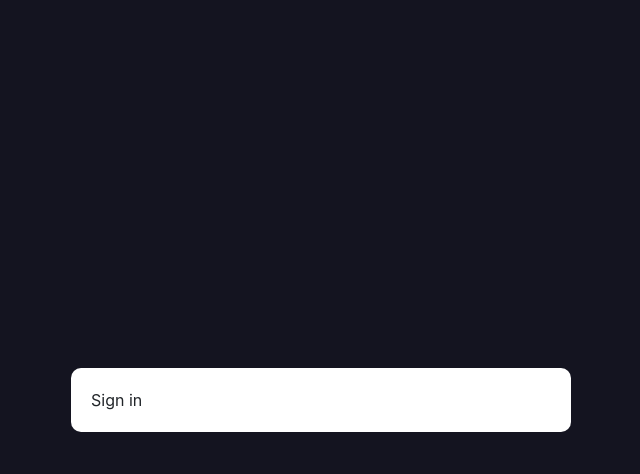
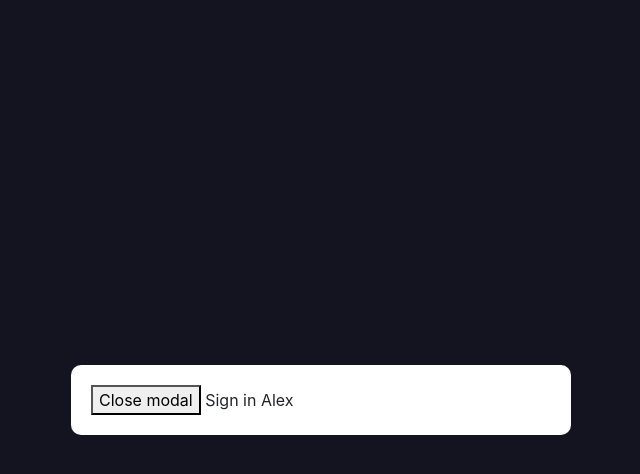
Before and after one commit to VladYurash/vue-lib, a Vue app: page / in a window 1280 px wide. Both pictures are taken after a click on the button "Open modal". Shown: the top 474 px of the page, without its empty margins (319-959 px from the left). Built offline with nearby package versions, Linux system fonts and the light colour scheme.

Commit message:
some modal shit

```diff
--- a/src/components/AppModal.vue
+++ b/src/components/AppModal.vue
@@ -1,16 +1,21 @@
 <template>
-  <div class="app-modal" v-if="visible">
-    <div class="app-modal__inner">
-      <slot />
+  <transition name="modal">
+    <div v-if="visible">
+      <div class="app-modal" @click.prevent="visible = false"></div>
+      <div class="app-modal__inner">
+        <button @click.prevent="visible = false">Close modal</button>
+        <slot :opt="opt" />
+      </div>
     </div>
-  </div>
+  </transition>
 </template>
 
 <script>
 export default {
   name: 'AppModal',
   data: () => ({
-    visible: false
+    visible: false,
+    opt: {}
   }),
   props: {
     name: {
@@ -18,11 +23,17 @@ export default {
       type: String
     }
   },
-  mounted() {
-    this.$modal.$event.$on('show', (modal) => {
+  beforeMount() {
+    this.$modal.$event.$on('show', (modal, opt) => {
       if (this.name === modal) {
+        this.opt = opt
         this.visible = true
       }
+    })
+  },
+  mounted() {
+    document.addEventListener('keydown', e => {
+      if (this.visible && e.code === 'Escape') this.visible = false
     })
   }
 }
@@ -30,9 +41,6 @@ export default {
 
 <style lang="sass">
 .app-modal
-  display: flex
-  justify-content: center
-  align-items: center
   position: fixed
   width: 100%
   height: 100%
@@ -42,9 +50,23 @@ export default {
   background-color: #141420
 
 .app-modal__inner
-  flex-grow: 1
+  position: fixed
+  top: 50%
+  left: 50%
+  transform: translate(-50%, -50%)
+  z-index: 999
+  width: 100%
   max-width: 500px
   padding: 20px
   border-radius: 10px
   background-color: #fff
+
+.modal-enter-active,
+.modal-leave-active
+  transition: all 0.3s
+
+.modal-enter,
+.modal-leave-active
+  opacity: 0
+
 </style>
--- a/src/components/modals/SigninModal.vue
+++ b/src/components/modals/SigninModal.vue
@@ -1,6 +1,8 @@
 <template>
   <AppModal name="signin">
-    Sign in
+    <template v-slot="{ opt }">
+      Sign in {{ opt.name }}
+    </template>
   </AppModal>
 </template>
 
--- a/src/main.js
+++ b/src/main.js
@@ -10,8 +10,8 @@ const Modal = {
     this.event = new Vue()
 
     Vue.prototype.$modal = {
-      show(modal) {
-        Modal.event.$emit('show', modal)
+      show(modal, opt = {}) {
+        Modal.event.$emit('show', modal, opt)
       },
       $event: this.event
     }
--- a/src/views/Home.vue
+++ b/src/views/Home.vue
@@ -21,8 +21,8 @@
 <!--      <AppTextarea name="bio" v-model="form.bio" />-->
 <!--    </div>-->
 
-    <SigninModal />
-    <button class="btn btn-primary" @click.prevent="$modal.show('signin')">Open modal</button>
+    <SigninModal name="Alex" />
+    <button class="btn btn-primary" @click.prevent="openModal">Open modal</button>
   </div>
 </template>
 
@@ -55,6 +55,9 @@ export default {
   methods: {
     clicked () {
       console.log('Yep')
+    },
+    openModal() {
+      this.$modal.show('signin', { name: 'Alex' });
     }
   }
 }
```
